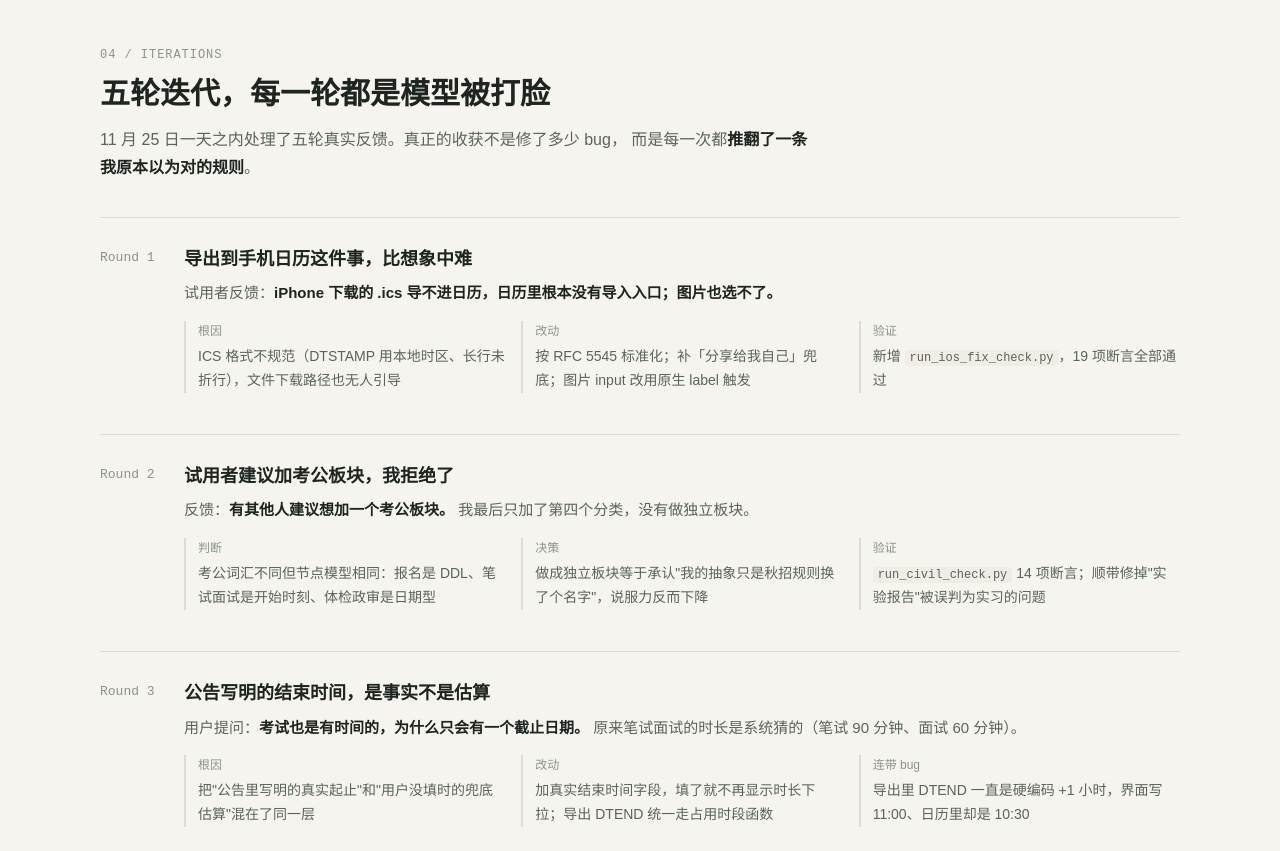
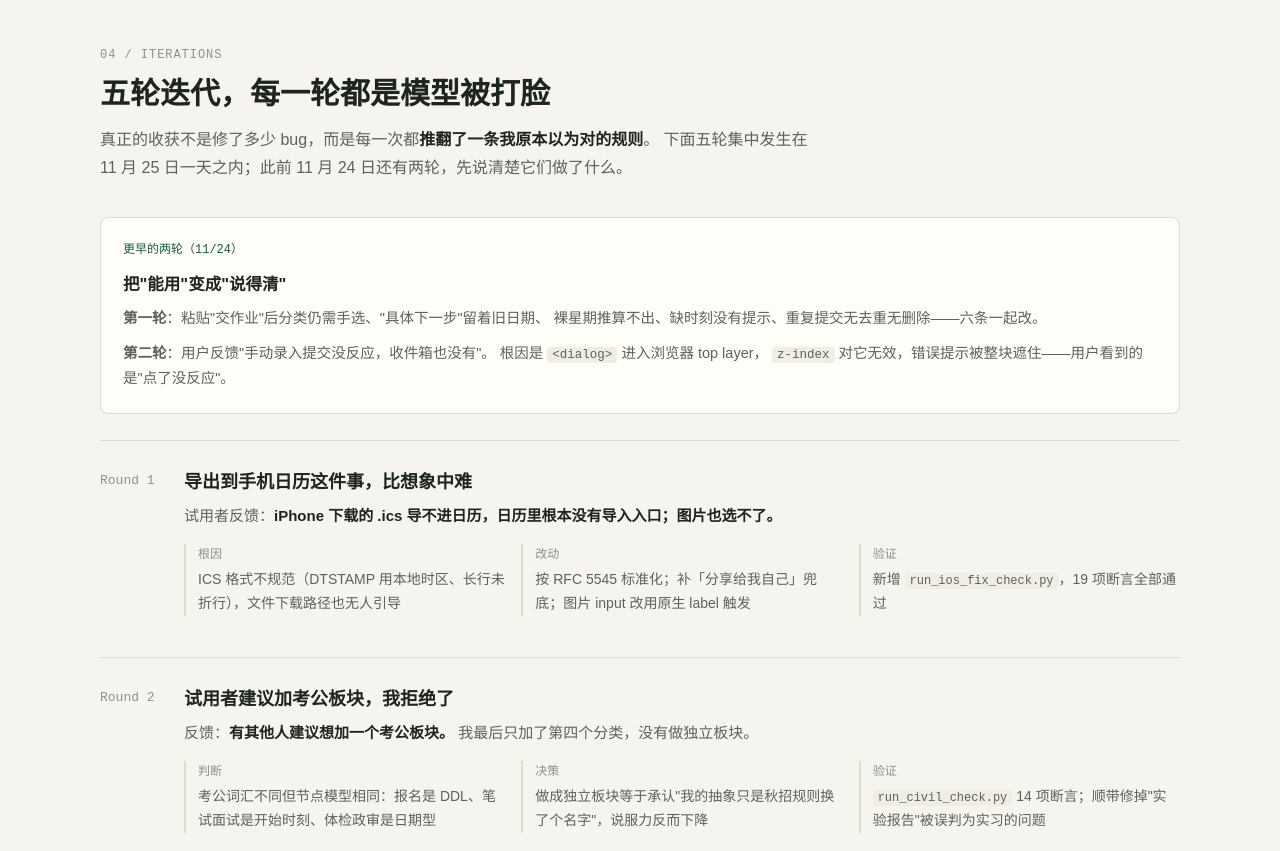
Before and after one commit to sevenbeans/zhouxu, a plain HTML site: page docs/case/index.html in a window 1280 px wide. Shown: the part 5920-6771 px from the top of the page. Drawn offline with Linux system fonts and the light colour scheme.

Commit message:
A-07 闭环为已验证感知；案例页补 11/24 两轮迭代与缺时刻回访结论

```diff
--- a/docs/case/index.html
+++ b/docs/case/index.html
@@ -298,8 +298,22 @@
           <p class="section-kicker">04 / Iterations</p>
           <h2>五轮迭代，每一轮都是模型被打脸</h2>
           <p class="section-intro">
-            11 月 25 日一天之内处理了五轮真实反馈。真正的收获不是修了多少 bug，
-            而是每一次都<strong>推翻了一条我原本以为对的规则</strong>。
+            真正的收获不是修了多少 bug，而是每一次都<strong>推翻了一条我原本以为对的规则</strong>。
+            下面五轮集中发生在 11 月 25 日一天之内；此前 11 月 24 日还有两轮，先说清楚它们做了什么。
+          </p>
+        </div>
+
+        <div class="card" style="margin-bottom: 26px;">
+          <div class="card-index">更早的两轮（11/24）</div>
+          <h3 style="margin-bottom: 8px;">把"能用"变成"说得清"</h3>
+          <p>
+            <strong>第一轮</strong>：粘贴"交作业"后分类仍需手选、"具体下一步"留着旧日期、
+            裸星期推算不出、缺时刻没有提示、重复提交无去重无删除——六条一起改。
+          </p>
+          <p style="margin-top: 10px;">
+            <strong>第二轮</strong>：用户反馈"手动录入提交没反应，收件箱也没有"。
+            根因是 <code>&lt;dialog&gt;</code> 进入浏览器 top layer，
+            <code>z-index</code> 对它无效，错误提示被整块遮住——用户看到的是"点了没反应"。
           </p>
         </div>
 
@@ -491,6 +505,7 @@
               <li>首次导入到未来七天视图的完成情况<span>用时不到一分钟，状态修改可用</span></li>
               <li>周视图能否一眼看出要做什么<span>用户回答"可以"</span></li>
               <li>推算日期标签是否看懂<span>"大部分可以"</span></li>
+              <li>缺时刻提示有没有真的被感知<span>修复后回访确认：标签会显示，并明确提示要补时刻</span></li>
               <li>发现的偏差<span>用户以为导出后会自动同步，实际是快照</span></li>
             </ul>
           </div>
```
Also changed, not shown: mvp/case/index.html (+17 -2 lines), work/qa/case_report.json (+4 -4 lines), 2 other files.
